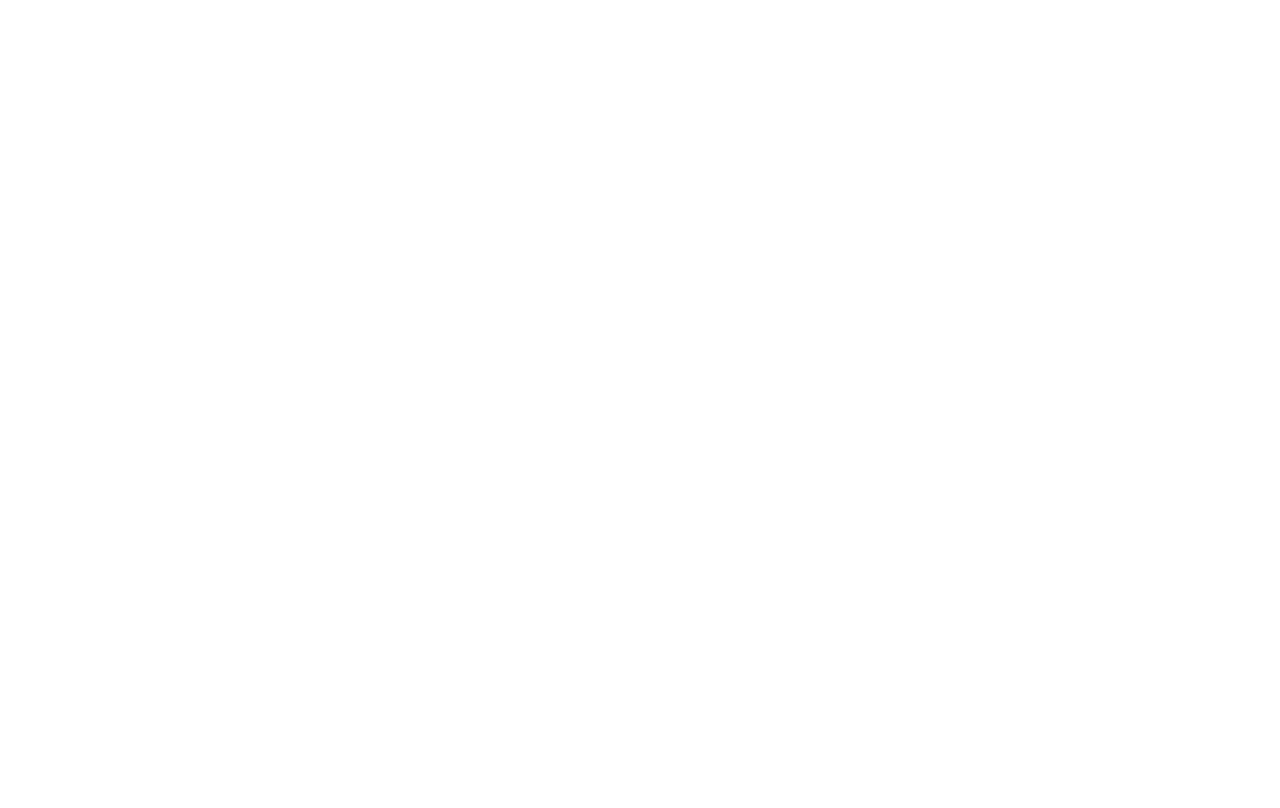
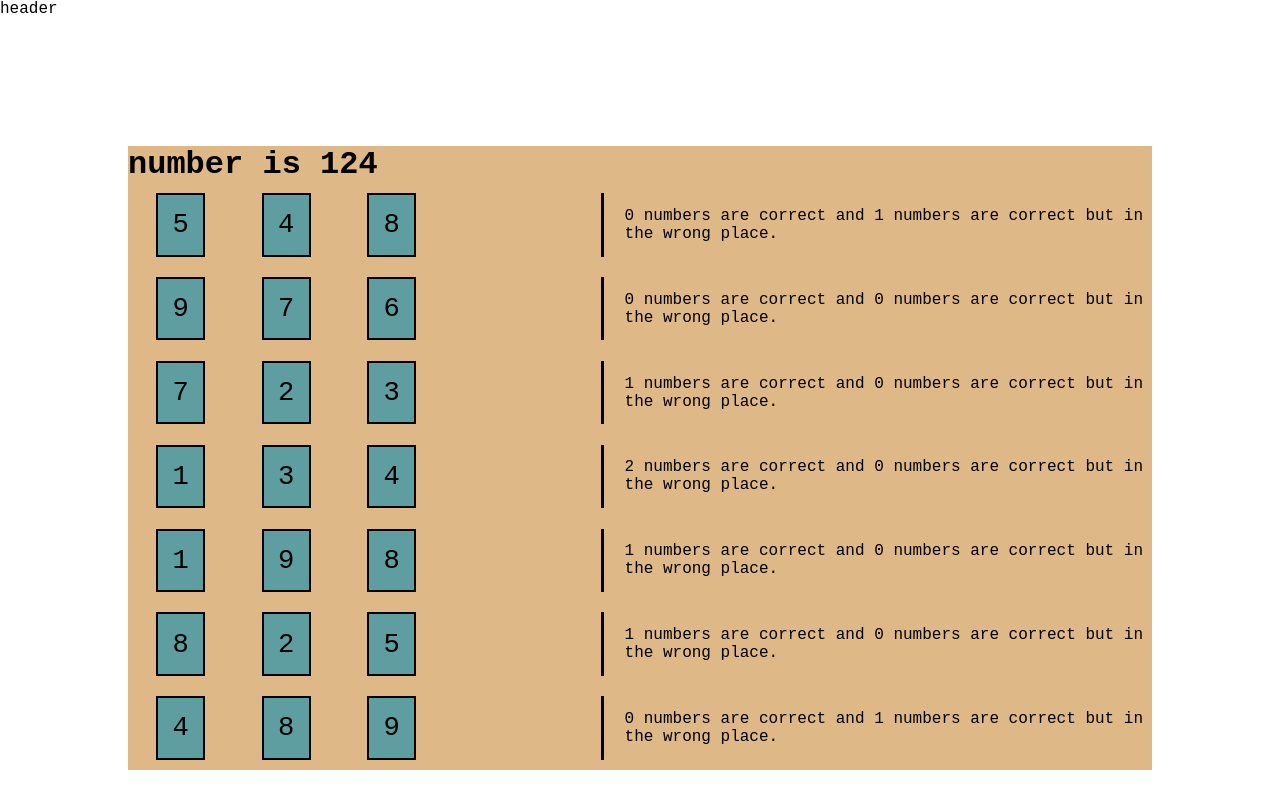
Before and after one commit to titong0/guess-the-number-game, a React (Create React App) app in the folder my-app/: page / in a window 1280 px wide. Shown: the top 808 px of the page. Built offline with nearby package versions, Linux system fonts and the light colour scheme.

Commit message:
added ui, and unique hint generation

```diff
--- a/my-app/src/App.tsx
+++ b/my-app/src/App.tsx
@@ -1,12 +1,11 @@
-import React,  {useState} from "react";
-import "./components/Grid"
+import React, { useState } from "react";
+import Game from "./components/Game";
 
 const App: React.FC = () => {
   return (
     <div className="App">
-      <header className="App-header">
-
-      </header>
+      <header className="App-header">header</header>
+      <Game />
     </div>
   );
 };
--- a/my-app/src/algorithms.ts
+++ b/my-app/src/algorithms.ts
@@ -1,4 +1,45 @@
-const transformTo = (): Number => {
-  return 1
-}
-export default {}
+import { stringify } from "querystring";
+
+const compareNumbers = (
+  numberToGuess: string,
+  generatedNumber: string
+): string => {
+  const toGuessDigits = numberToGuess.split("");
+  const generatedDigits = generatedNumber.split("");
+
+  let correctPlace = 0;
+  let correctButMisplaced = 0;
+
+  for (let digit of generatedDigits) {
+    if (toGuessDigits.includes(digit)) {
+      if (toGuessDigits.indexOf(digit) === generatedDigits.indexOf(digit)) {
+        correctPlace++;
+      } else {
+        correctButMisplaced++;
+      }
+    }
+  }
+  const hint = `${correctPlace} numbers are correct and
+  ${correctButMisplaced} numbers are correct but in the wrong place.`;
+
+  return hint ? hint : "no numbers are correct";
+};
+
+const genNumsForHints = (amountOfHints: number): string[] => {
+  const hints = new Set<string>();
+
+  while (hints.size < amountOfHints) {
+    let currentNum = new Set<string>();
+    while (currentNum.size < 3) {
+      currentNum.add(genRandom(1, 9).toString());
+    }
+    hints.add([...currentNum].join(""));
+  }
+
+  return [...hints];
+};
+
+const genRandom = (min: number, max: number): number => {
+  return Math.floor(Math.random() * (max - min + 1)) + min;
+};
+export { compareNumbers, genNumsForHints };
--- /dev/null
+++ b/my-app/src/app.css
@@ -0,0 +1,33 @@
+.game-container {
+  display: flex;
+  flex-direction: column;
+  align-items: flex-start;
+  margin: 10%;
+  background-color: burlywood;
+}
+
+.number-hint {
+  display: flex;
+  align-items: center;
+  width: 100%;
+}
+.numbers {
+  display: flex;
+  justify-content: flex-start;
+  margin: 1% 0;
+  width: 60%;
+  text-align: center;
+  /* background-color: cadetblue; */
+  border-right: 3px solid;
+  font-size: 1.7rem;
+}
+.numbers > * {
+  border: 2px solid;
+  background-color: cadetblue;
+  padding: 3%;
+  margin: 0 6%;
+}
+.number-info {
+  margin-left: 2%;
+  width: auto;
+}
--- /dev/null
+++ b/my-app/src/components/Game.tsx
@@ -0,0 +1,26 @@
+import { useState } from "react";
+import { compareNumbers, genNumsForHints } from "../algorithms";
+import NumberHint from "./NumberHint";
+
+const hintNumbers = genNumsForHints(7);
+
+console.log(compareNumbers("124", "426"))
+
+const Game: React.FC = () => {
+  const [numberToGuess, setnumberToGuess] = useState("124");
+  return (
+    <div className="game-container">
+      <h1>number is {numberToGuess}</h1>
+      {hintNumbers.map((i, index) => {
+        return (
+          <NumberHint
+            numberToGuess={numberToGuess}
+            number={hintNumbers[index]}
+          />
+        );
+      })}
+    </div>
+  );
+};
+
+export default Game;
--- a/my-app/src/components/Grid.tsx
+++ /dev/null
@@ -1,11 +0,0 @@
-import React from "react";
-
-const gridItems = [{}];
-
-const Grid = ()  => {
-  return(
-    <div className="grid-container"></div>
-  )
-};
-
-export default Grid;
--- /dev/null
+++ b/my-app/src/components/NumberHint.tsx
@@ -0,0 +1,22 @@
+import { compareNumbers } from "../algorithms";
+
+export interface NumberHintProps {
+  numberToGuess?: string;
+  number: string;
+}
+const NumberHint: React.FC<NumberHintProps> = ({ numberToGuess, number }) => {
+  const [num1, num2, num3] = number.split("");
+
+  return (
+    <div className="number-hint">
+      <div className="numbers">
+        <div>{num1}</div>
+        <div>{num2}</div>
+        <div>{num3}</div>
+      </div>
+      <div className="number-info">{compareNumbers(numberToGuess, number)}</div>
+    </div>
+  );
+};
+
+export default NumberHint;
--- /dev/null
+++ b/my-app/src/index.css
@@ -0,0 +1,9 @@
+* {
+  box-sizing: border-box;
+  margin: 0;
+  padding: 0;
+}
+
+:root {
+  font-family: "Courier New", Courier, monospace;
+}
```
Also changed, not shown: my-app/src/columnValues.ts (added, +7 -0 lines), my-app/src/index.tsx (+6 -4 lines).
